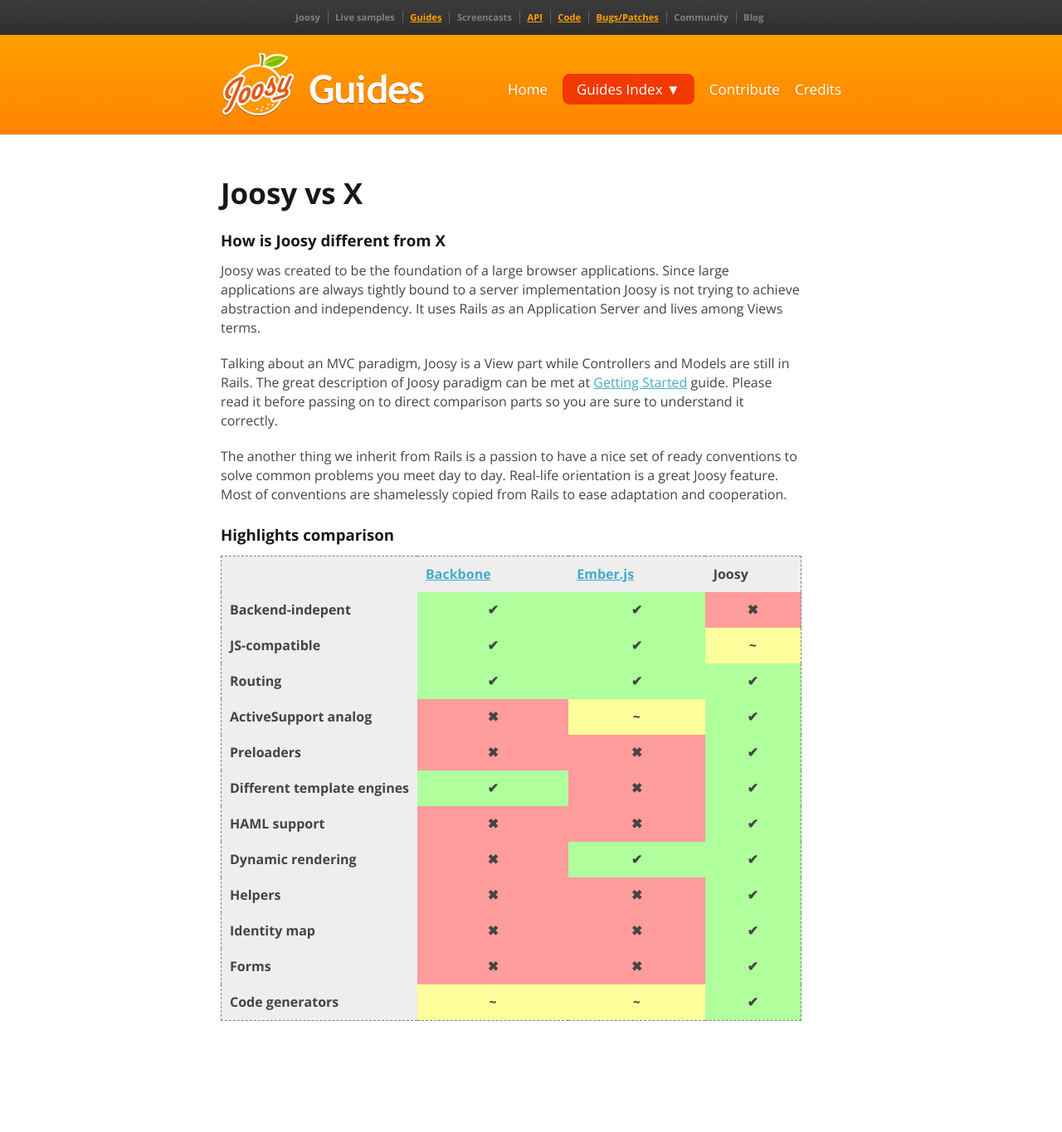
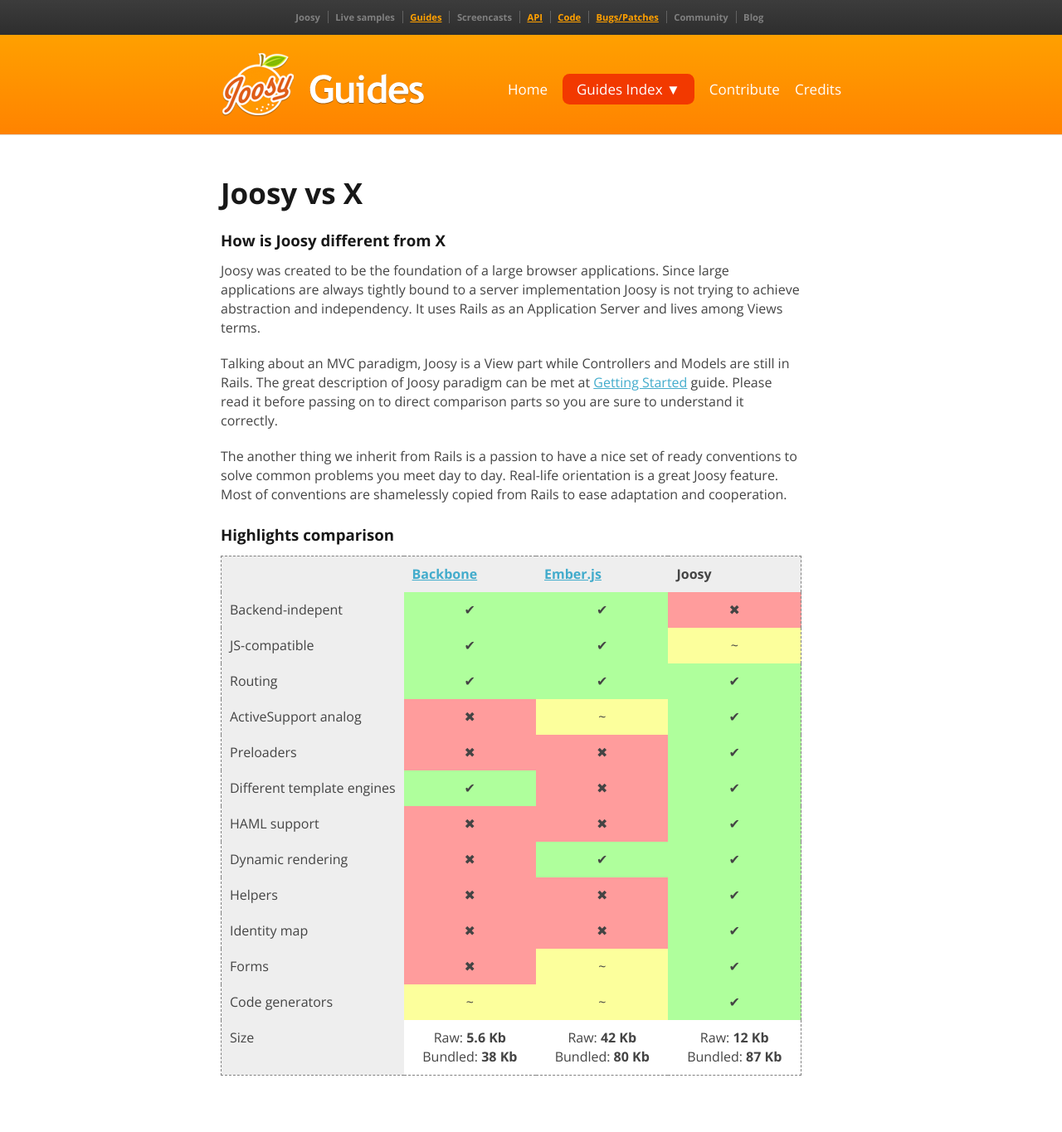
Before and after one commit to joosy/guides, a Jekyll site: the page built from guides/basics/joosy-vs-x.md, in a window 1280 px wide. Shown: the whole page at 83% size. Built offline with Jekyll 4.4.1, drawn with Linux system fonts in a browser that asks for light colours; comment, search, counter and statistics services are not loaded; before the commit the page ends 1299 px from its top, so only the background shows below that.

Commit message:
Comparison table improved

```diff
--- a/css/styles.css
+++ b/css/styles.css
@@ -312,10 +312,13 @@
   border: 1px gray dashed;
 }
 
+table.comparison b {
+  font-weight: bold;
+}
+
 table.comparison th, td {
   padding: 10px;
   text-align: center;
-  font-weight: bold;
 }
 
 table.comparison td.y {
@@ -332,7 +335,11 @@
 
 table.comparison th {
   text-align: left;
-  font-weight: bold;
   background-color: #EEE;
   white-space: nowrap;
+  font-weight: normal;
 }
+
+table.comparison th.title {
+  font-weight: bold;
+}
--- a/guides/basics/joosy-vs-x.md
+++ b/guides/basics/joosy-vs-x.md
@@ -16,9 +16,9 @@
 <table class="comparison">
   <tr>
     <th style="width: 1%"></th>
-    <th><a href="http://documentcloud.github.com/backbone/">Backbone</a></th>
-    <th><a href="http://emberjs.com/">Ember.js</a></th>
-    <th>Joosy</th>
+    <th class="title"><a href="http://documentcloud.github.com/backbone/">Backbone</a></th>
+    <th class="title"><a href="http://emberjs.com/">Ember.js</a></th>
+    <th class="title">Joosy</th>
   </tr>
   <tr>
     <th>Backend-indepent</th>
@@ -83,7 +83,7 @@
   <tr>
     <th>Forms</th>
     <td class="n">✖</td>
-    <td class="n">✖</td>
+    <td class="m">~</td>
     <td class="y">✔</td>
   </tr>
   <tr>
@@ -92,4 +92,22 @@
     <td class="m">~</td>
     <td class="y">✔</td>
   </tr>
+  <tr>
+    <th>Size</th>
+    <td>
+      Raw: <b>5.6 Kb</b>
+      <br />
+      Bundled: <b>38 Kb</b>
+    </td>
+    <td>
+      Raw: <b>42 Kb</b>
+      <br />
+      Bundled: <b>80 Kb</b>
+    </td>
+    <td>
+      Raw: <b>12 Kb</b>
+      <br />
+      Bundled: <b>87 Kb</b>
+    </td>
+  </tr>
 </table>
```
